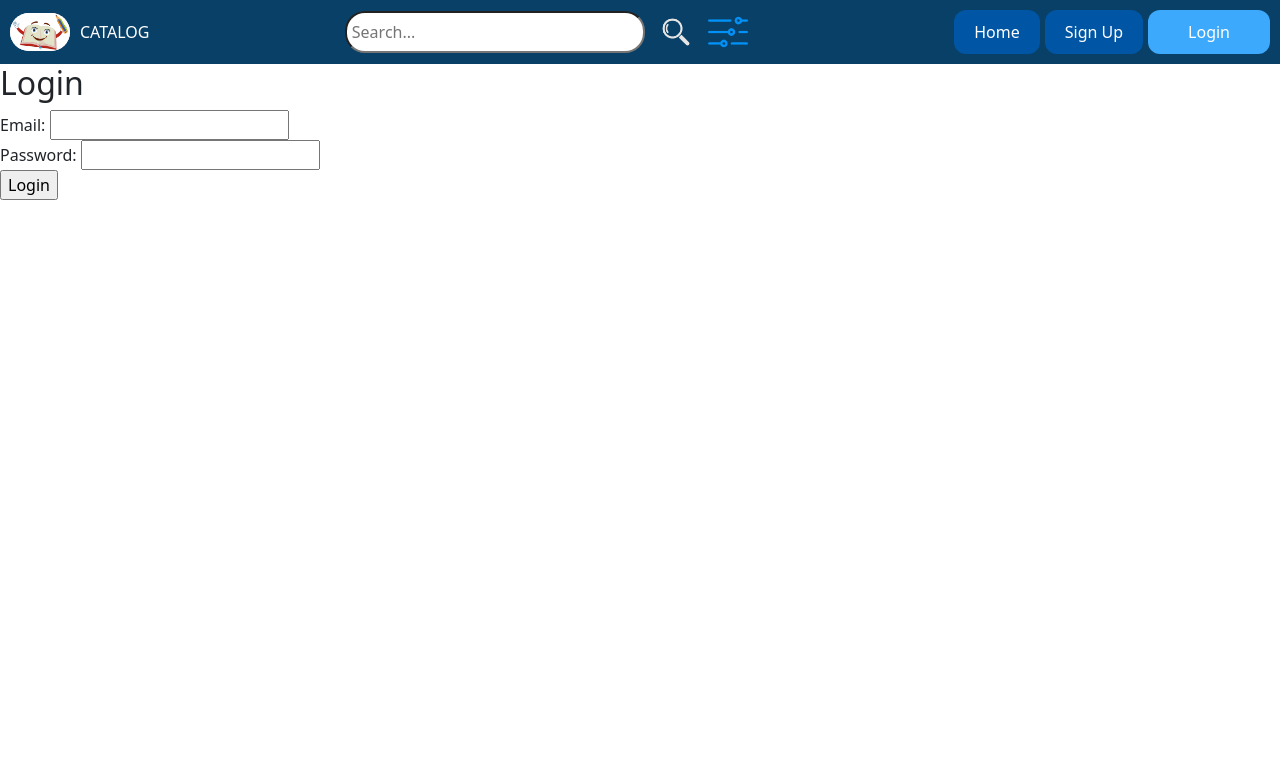
After one commit to brian9004/Databases_Project, a PHP site: page /login.php in a window 1280 px wide. The commit adds this page. Shown: the top 783 px of the page. Run offline with PHP 8.4, Linux system fonts and the light colour scheme; data that the repository does not hold is empty.

Commit message:
working login authentication

```diff
--- a/header.php
+++ b/header.php
@@ -15,7 +15,7 @@ require("request-db.php");
 
 <div class="header">
   <div class="logo">
-    <img src="images/logo-db.jpg" alt="Library Logo">
+    <button class="button-with-image" onclick="window.location.href='request.php'"> <img src="images/logo-db.jpg" alt="Library Logo"></button>
   </div>
   <span>CATALOG</span>
   <div class="search-container">
@@ -24,11 +24,10 @@ require("request-db.php");
     <button onclick="getBookById()"><img src="images/filter.png" alt="Search"></button>
   </div>
   <div class="menu">
-    <button onclick="window.location.href='home.php'">Home</button>
-    <button onclick="window.location.href='books.php'">Books</button>
-    <button onclick="window.location.href='login.php'">Login</button>
-    <div class="signup">
-      <button onclick="window.location.href='signup.php'">Sign Up</button>
+    <button onclick="window.location.href='request.php'">Home</button>
+    <button onclick="window.location.href='signup.php'">Sign Up</button>
+    <div class="login">
+      <button onclick="window.location.href='login.php'">Login</button>
     </div>
   </div>
 </div>
@@ -38,6 +37,7 @@ require("request-db.php");
 <script>
 function toggleFilterView() {
   // Implement the logic to toggle the filter view on the page
+  //ivan test initialize
 }
 </script>
 
--- /dev/null
+++ b/login.php
@@ -0,0 +1,46 @@
+<?php
+require("connect-db.php");
+require("header.php");
+// Fetch all books
+$books = getAllBooks();
+?>
+
+<!DOCTYPE html>
+<html lang="en">
+<head>
+  <meta charset="UTF-8">
+  <meta name="viewport" content="width=device-width, initial-scale=1.0">
+  <title>Login Page</title>
+  <link href="https://cdn.jsdelivr.net/npm/bootstrap@5.1.3/dist/css/bootstrap.min.css" rel="stylesheet">
+  <link rel="stylesheet" href="styles/db-project.css">
+</head>
+
+<body>
+
+<?php
+// Display an error message if wrong creds
+if (isset($_GET['error'])) {
+    $errorMessage = $_GET['error'] === "invalid" ? "Invalid email or password." : "An error occurred.";
+    echo "<p style='color:red;'>$errorMessage</p>";
+}
+?>
+
+<form action="authenticate.php" method="post">
+    <h2>Login</h2>
+    <div class="login-container">
+        <label for="email">Email:</label>
+        <input type="email" name="email" id="email" required>
+    </div>
+    <div class="login-container">
+        <label for="password">Password:</label>
+        <input type="password" name="password" id="password" required>
+    </div>
+    <div class="login-button">
+        <input type="submit" value="Login">
+    </div>
+</form>
+
+
+<script src="https://cdn.jsdelivr.net/npm/bootstrap@5.1.3/dist/js/bootstrap.bundle.min.js"></script>
+</body>
+</html>
--- a/styles/db-project.css
+++ b/styles/db-project.css
@@ -9,13 +9,22 @@
   height: 40px; /* Your logo height */
 }
 
-.logo img{ /* this is just for logo */
-  height: 50px;
-  width: 60px;
-  border-radius: 50%;
-  object-fit: cover;
-  margin-right: 20px;
+.header .logo .button-with-image {
+  background-color: none;
+  border: none;
+  padding: 0px;
+  border-radius: 70px;
+  cursor: pointer;
+  margin-right: 10px;
 }
+
+.header .logo .button-with-image img {
+  display: block;
+  max-width: 60px;
+  height: auto;
+  border-radius: 70px;
+}
+
 
 .search-container { /* container housing middle section with search, box, and filter) */
   display: flex;
@@ -61,7 +70,7 @@ background-color: transparent;
   background-color: #003974;
 }
 
-.header .menu .signup button { /*signup button only */
+.header .menu .login button { /*signup button only */
   background-color: #3DA9FC;
   color: white;
   border: none;
@@ -71,7 +80,7 @@ background-color: transparent;
   cursor: pointer;
 }
 
-.header .menu .signup button:hover { /* hover effect for signup button*/
+.header .menu .login button:hover { /* hover effect for signup button*/
   background-color: #2C81BA;
 }
 
```
Also changed, not shown: authenticate.php (added, +29 -0 lines), signup.php (added, +46 -0 lines), register.php (added).
